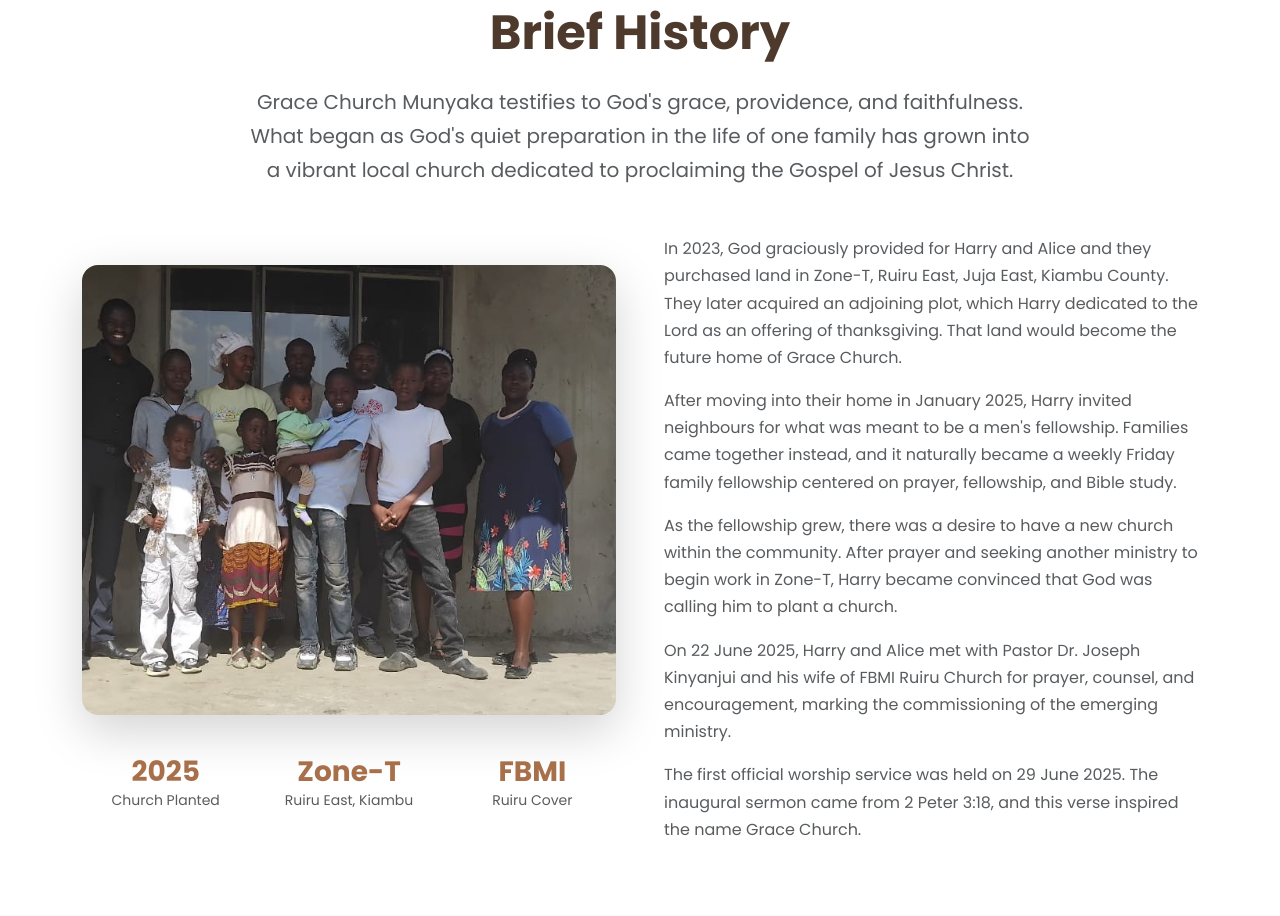
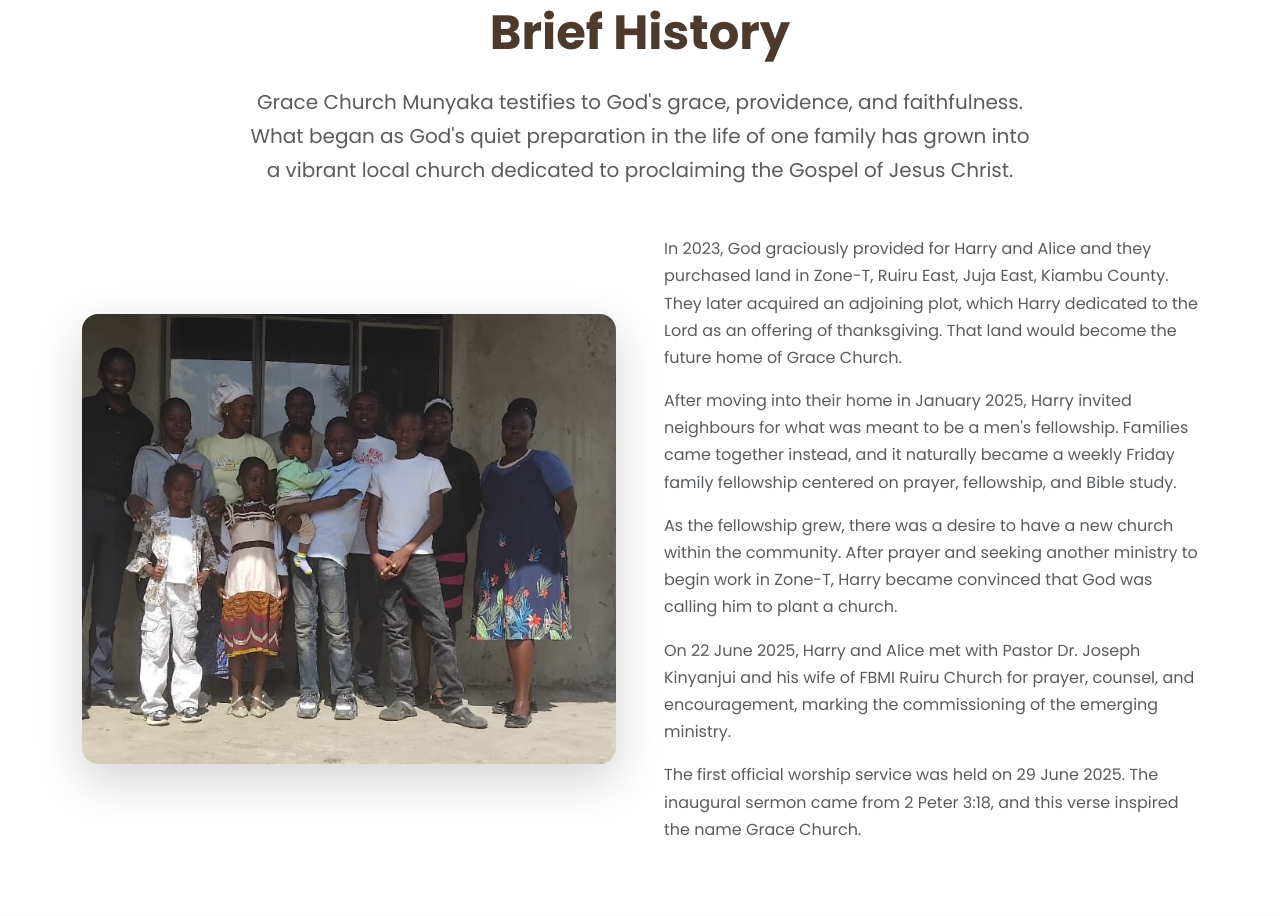
Before and after one commit to mbuguam443/grace-church, a Django app: page /about-us/ in a window 1280 px wide. Shown: the part 524-1440 px from the top of the page. Run offline with Django 4.2, Linux system fonts and the light colour scheme; data comes from the database, SQL or seed files in the repository; parts of the project's set-up code (start-up, migrations or seed data) failed here and were passed over.

Commit message:
About page: remove stat badges under the history image

```diff
--- a/templates/public/about.html
+++ b/templates/public/about.html
@@ -36,20 +36,6 @@
             <div class="col-lg-6">
                 <div class="rounded-4 overflow-hidden shadow-lg" style="height: 450px;">
                     <img src="{% if church_settings.about_history_image %}{{ church_settings.about_history_image.url }}{% else %}{% static 'img/about-page.jpeg' %}{% endif %}" alt="Grace Church Munyaka" class="w-100 h-100" style="object-fit: cover;">
-                </div>
-                <div class="row g-3 mt-4 text-center">
-                    <div class="col-4">
-                        <h3 class="fw-bold text-primary mb-0">2025</h3>
-                        <p class="text-muted small mb-0">Church Planted</p>
-                    </div>
-                    <div class="col-4">
-                        <h3 class="fw-bold text-primary mb-0">Zone-T</h3>
-                        <p class="text-muted small mb-0">Ruiru East, Kiambu</p>
-                    </div>
-                    <div class="col-4">
-                        <h3 class="fw-bold text-primary mb-0">FBMI</h3>
-                        <p class="text-muted small mb-0">Ruiru Cover</p>
-                    </div>
                 </div>
             </div>
             <div class="col-lg-6">
```
